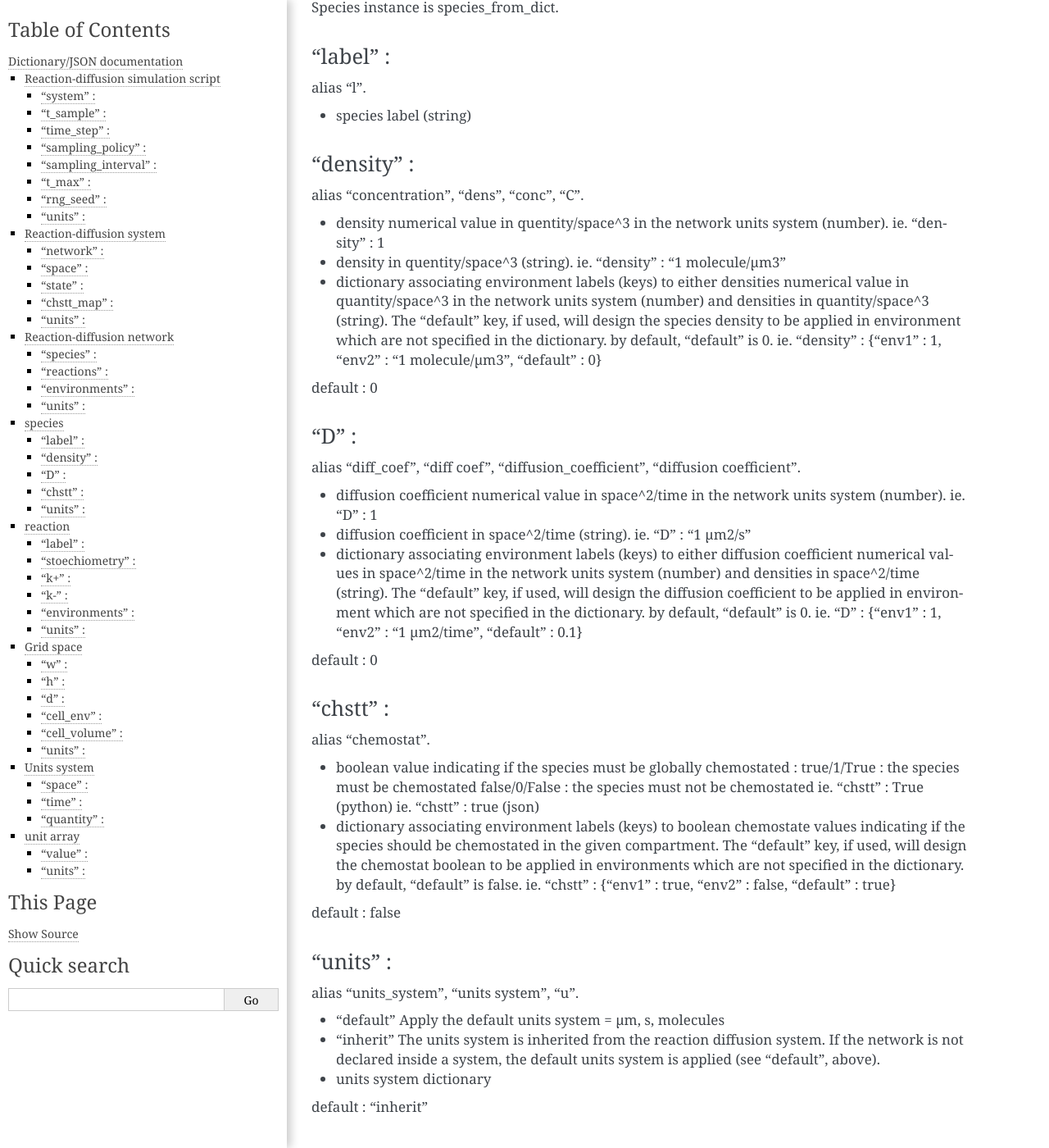
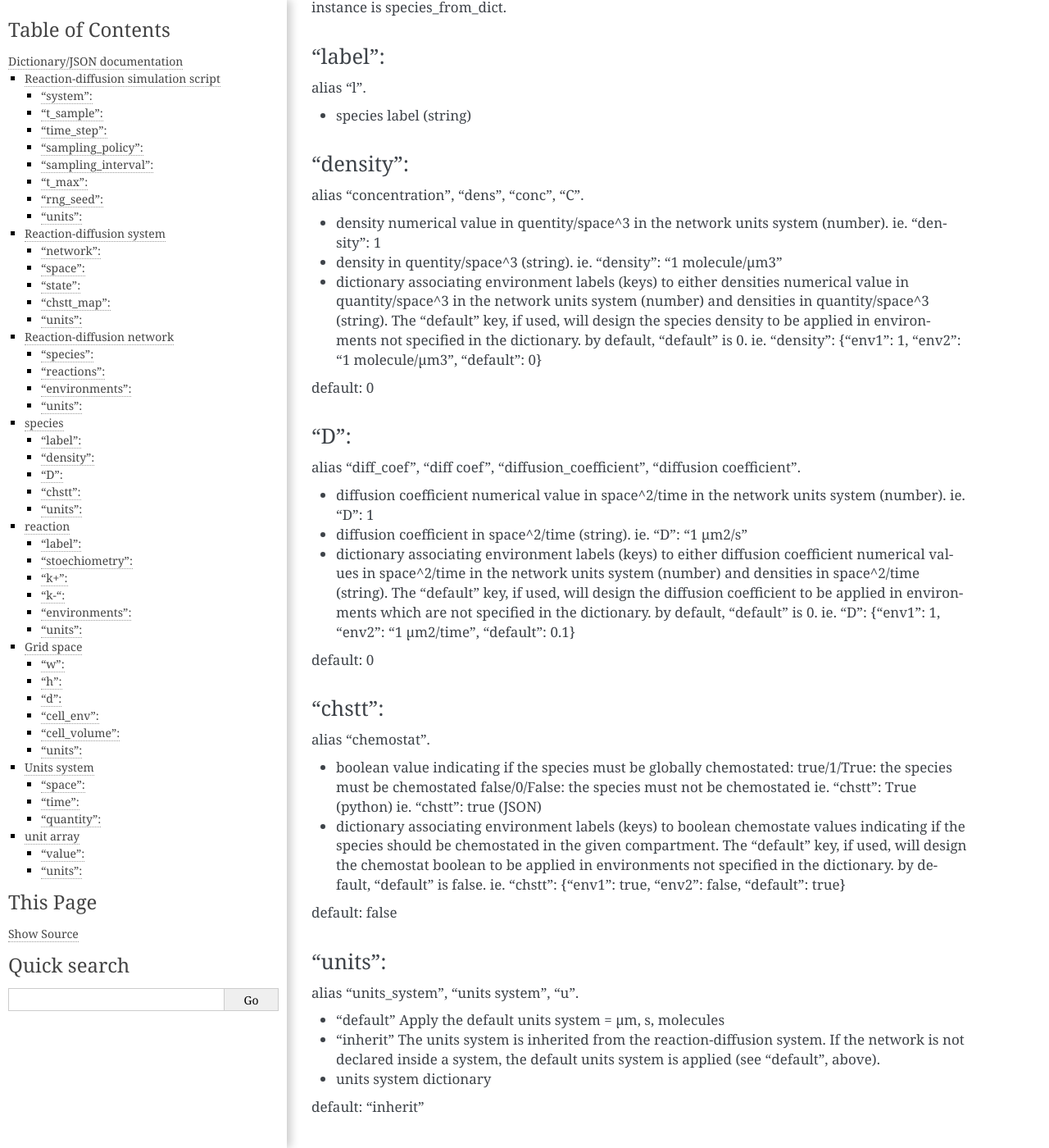
Before and after one commit to ThibaultFillion/strengths, a Sphinx documentation site: the page built from documentation/json_and_dict_doc.rst, in a window 1280 px wide and 1400 px high, scrolled down 3702 px. Shown: the whole window at 82% size. Built offline with Sphinx 7.4.7, drawn with Linux system fonts in a browser that asks for light colours; some of the changed text lies outside the part shown.

Commit message:
Update json_and_dict_doc.rst

```diff
--- a/documentation/json_and_dict_doc.rst
+++ b/documentation/json_and_dict_doc.rst
@@ -64,7 +64,7 @@ in-simulation time step to be used for the sampling.
 * string (ie. "1 s")
   interpreted as a UnitValue (time)
 
-"t_max" :
+"t_max":
 ^^^^^^^^^
 
 in-simulation time at which the simulation should stop.
@@ -78,16 +78,16 @@ in-simulation time at which the simulation should stop.
 * string (ie. "1 s")
   interpreted as a UnitValue (time)
 
-"rng_seed" :
+"rng_seed":
 ^^^^^^^^^^^^
 
-integer to be used as a seed by the simulation engine's pseudo random number generators.
+integer to be used as a seed by the simulation engine's pseudo-random number generators.
 
 * number
 
 * null/None
 
-"units" :
+"units":
 ^^^^^^^^^
 
 alias "units_system", "units system", "u".
@@ -146,7 +146,7 @@ default : None/null
 
 default: None/null
 
-"chstt_map" :
+"chstt_map":
 ^^^^^^^^^^^^^
 
 * array of chemostats (0=false, 1=true)
@@ -210,86 +210,86 @@ alias "units_system", "units system", "u".
   Apply the default units system = µm, s, molecules
 
 * "inherit"
-  The units system is inherited from the reaction diffusion system.
+  The units system is inherited from the reaction-diffusion system.
   If the network is not declared inside a system, the default units
   system is applied (see "default", above).
 
 * units system dictionary
 
-default : "inherit"
+default: "inherit"
 
 species
 -------
 
 Describes a chemical species (Species object).
-The functions matching such a dictionary to a Species instance is species_from_dict.
+The function matching such a dictionary to a Species instance is species_from_dict.
 
-"label" :
+"label":
 ^^^^^^^^^
 
 alias "l".
 
 * species label (string)
 
-"density" :
+"density":
 ^^^^^^^^^^^
 
 alias "concentration", "dens", "conc", "C".
 
 * density numerical value in quentity/space^3 in the network units system (number).
-  ie. "density" : 1
+  ie. "density": 1
 
 * density in quentity/space^3 (string).
-  ie. "density" : "1 molecule/µm3"
+  ie. "density": "1 molecule/µm3"
 
 * dictionary associating environment labels (keys) to either
   densities numerical value in quantity/space^3 in the network units system (number)
   and densities in quantity/space^3 (string).
   The "default" key, if used, will design the species density to be applied in
-  environment which are not specified in the dictionary. by default, "default" is 0.
-  ie. "density" : {"env1" : 1, "env2" : "1 molecule/µm3", "default" : 0}
+  environments not specified in the dictionary. by default, "default" is 0.
+  ie. "density": {"env1": 1, "env2": "1 molecule/µm3", "default": 0}
 
-default : 0
+default: 0
 
-"D" :
+"D":
 ^^^^^
 
 alias "diff_coef", "diff coef", "diffusion_coefficient", "diffusion coefficient".
 
 * diffusion coefficient numerical value in space^2/time in the network units system (number).
-  ie. "D" : 1
+  ie. "D": 1
 
 * diffusion coefficient in space^2/time (string).
-  ie. "D" : "1 µm2/s"
+  ie. "D": "1 µm2/s"
 
 * dictionary associating environment labels (keys) to either
   diffusion coefficient numerical values in space^2/time in the network units system (number)
   and densities in space^2/time (string).
   The "default" key, if used, will design the diffusion coefficient to be applied in
-  environment which are not specified in the dictionary. by default, "default" is 0.
-  ie. "D" : {"env1" : 1, "env2" : "1 µm2/time", "default" : 0.1}
+  environments which are not specified in the dictionary. by default, "default" is 0.
+  ie. "D": {"env1": 1, "env2": "1 µm2/time", "default": 0.1}
 
-default : 0
+default: 0
 
-"chstt" :
+"chstt":
 ^^^^^^^^^
 
 alias "chemostat".
 
-* boolean value indicating if the species must be globally chemostated :
-  true/1/True : the species must be chemostated
-  false/0/False : the species must not be chemostated
-  ie. "chstt" : True (python)
-  ie. "chstt" : true (json)
+* boolean value indicating if the species must be globally chemostated:
+  true/1/True: the species must be chemostated
+  false/0/False: the species must not be chemostated
+  ie. "chstt": True (python)
+  ie. "chstt": true (JSON)
 
 * dictionary associating environment labels (keys) to boolean chemostate values indicating if the species should be chemostated in the given compartment.
   The "default" key, if used, will design the chemostat boolean to be applied in
-  environments which are not specified in the dictionary. by default, "default" is false.
-  ie. "chstt" : {"env1" : true, "env2" : false, "default" : true}
+  environments not specified in the dictionary. by default, "default" is false.
+  ie. "chstt": {"env1": true, "env2": false, "default": true}
 
-default : false
+default: false
 
-"units" :
+"units":
 ^^^^^^^^^
 
 alias "units_system", "units system", "u".
@@ -492,15 +492,15 @@ unit array
 Describe an array of physical quantities expressed in the same units (UnitArray).
 The function matching such a dictionary to a Species instance is unitarray_from_dict.
 
-"value" :
+"value":
 ^^^^^^^^^
 
 * array of numerical values (numbers).
 
 * path to a file containing the array of numerical values (string).
 
-"units" :
+"units":
 ^^^^^^^^^
 
 * units in which the values are expressed
-  ie. "units" : "molecule/µm/s"
+  ie. "units": "molecule/µm/s"
```
Also changed, not shown: other parts of documentation/json_and_dict_doc.rst (+73 -73 lines).
